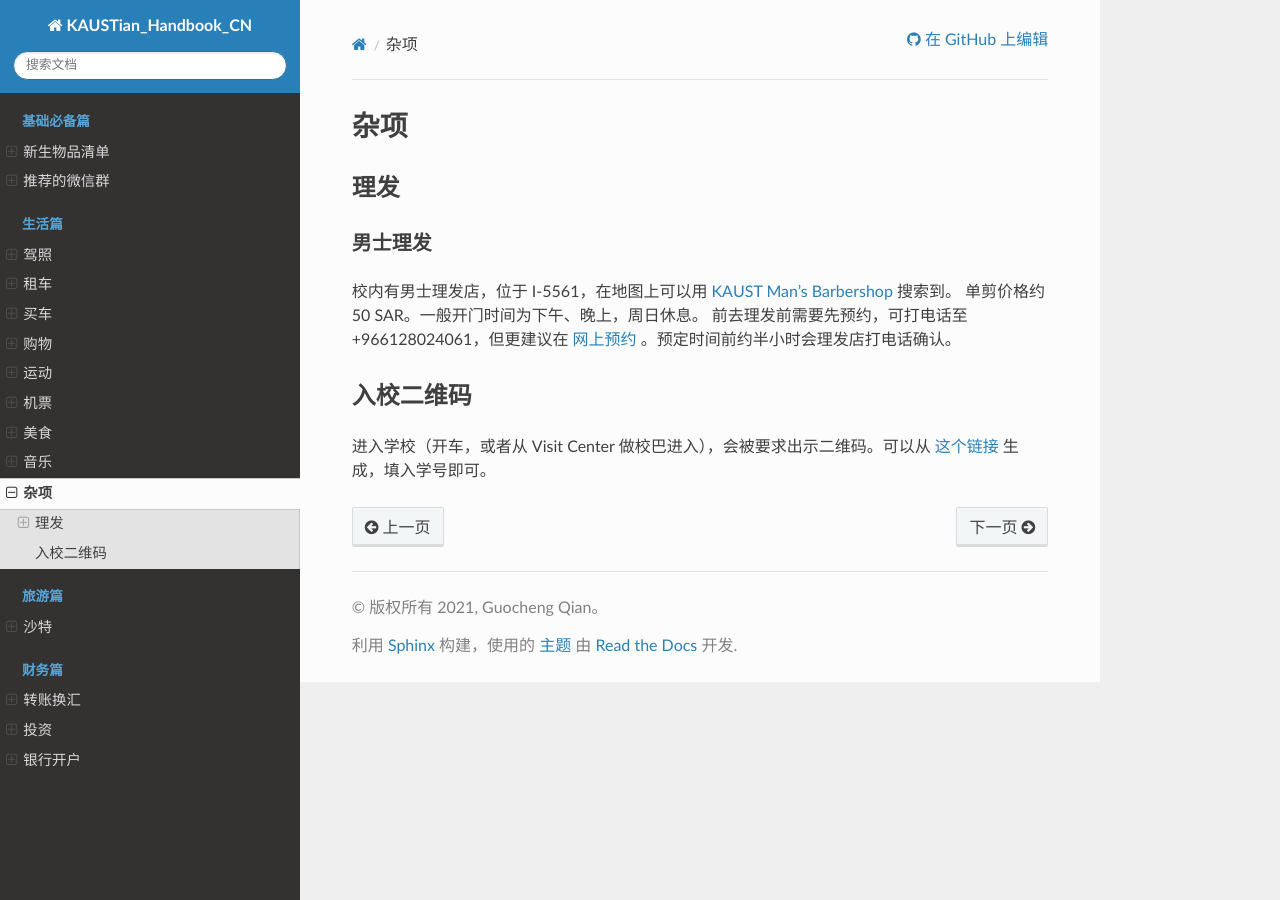
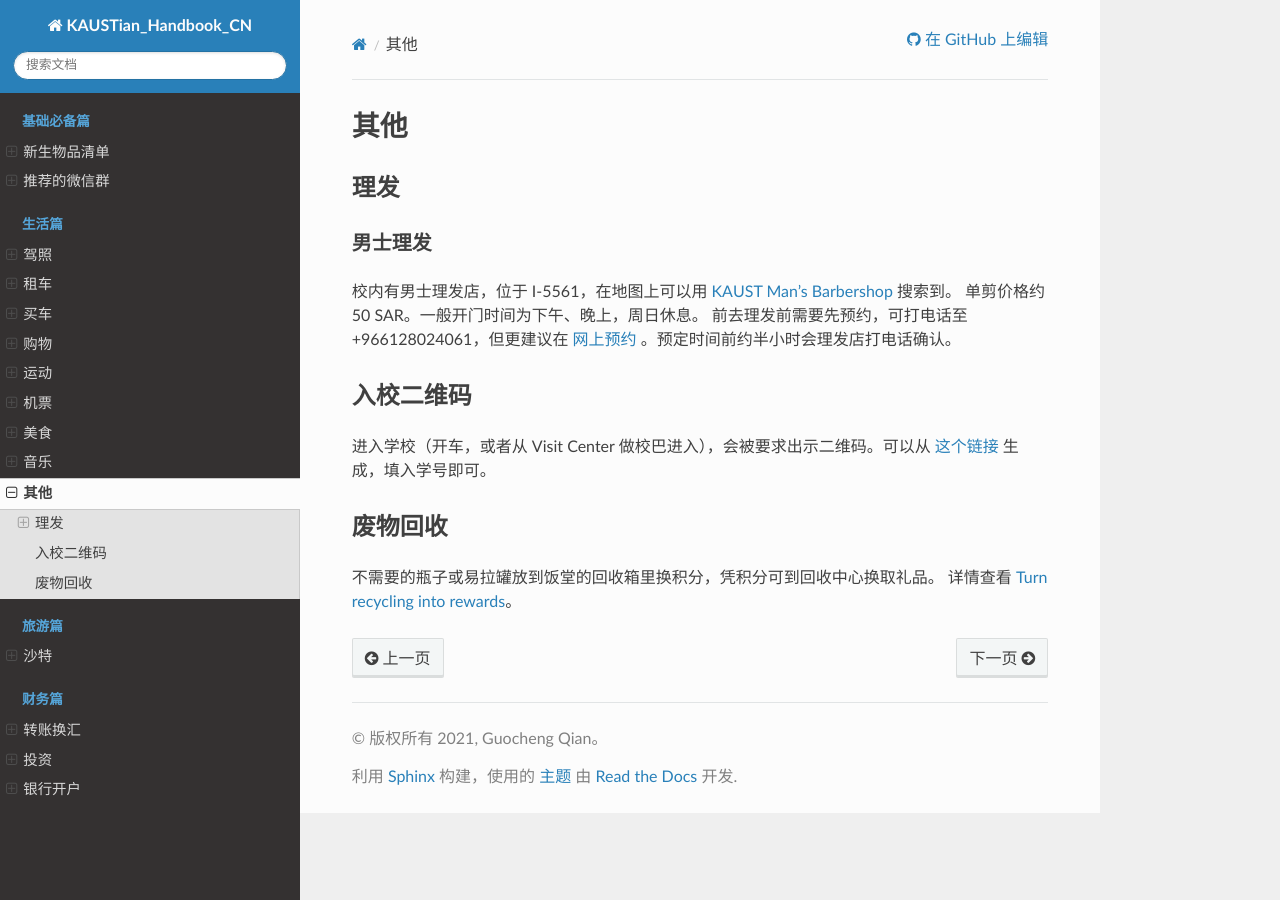
Before and after one commit to guochengqian/KAUSTian_Handbook_CN, a Sphinx documentation site: the page built from docs/content/life/misc.rst, in a window 1280 px wide. Built offline with Sphinx 7.4.7 and the Read the Docs theme 2.0.0, drawn with Linux system fonts in a browser that asks for light colours; pages that are not in the unit, such as notebooks, are missing from menus.

Commit message:
修改“杂项”为“其他”；将“废物回收”从“薅羊毛专用”转移到“其他”目录

```diff
--- a/docs/content/life/misc.rst
+++ b/docs/content/life/misc.rst
@@ -1,6 +1,6 @@
 :github_url: https://github.com/guochengqian/KAUSTian_Handbook_CN
 
-杂项
+其他
 ======
 
 理发
@@ -17,3 +17,10 @@
 ------
 
 进入学校（开车，或者从 Visit Center 做校巴进入），会被要求出示二维码。可以从 `这个链接 <https://vms.kaust.edu.sa/apps/GAPlatform/>`_ 生成，填入学号即可。
+
+
+废物回收
+-------
+
+不需要的瓶子或易拉罐放到饭堂的回收箱里换积分，凭积分可到回收中心换取礼品。
+详情查看  `Turn recycling into rewards <https://communitylife.kaust.edu.sa/News/Pages/Page-2020-12-28_RecycleRewards.aspx>`_。
```
